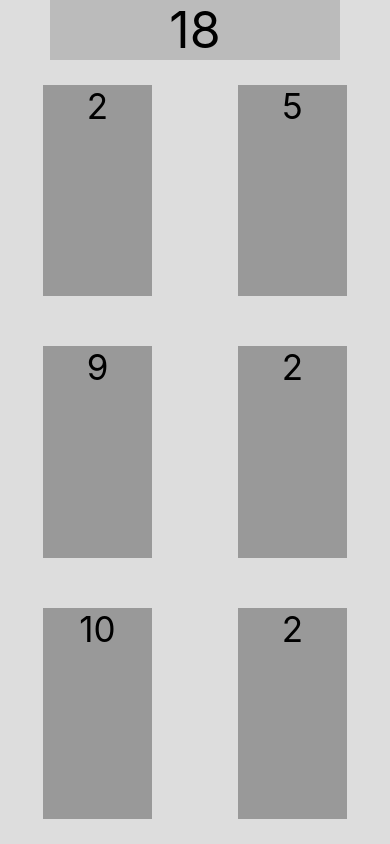
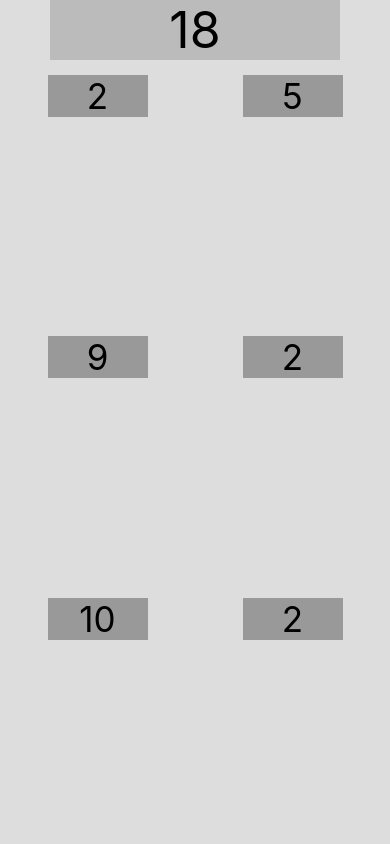
Before and after one commit to bayuik/TargetSum, a React Native app: screen / in a window 390 px wide. Built offline with nearby package versions, Linux system fonts and the light colour scheme.

Commit message:
using TouchableOpacity for press events

```diff
--- a/src/components/Game.js
+++ b/src/components/Game.js
@@ -1,5 +1,6 @@
 import React from 'react';
 import PropTypes from 'prop-types';
+import RandomNumber from './RandomNumber';
 import {
     View,
     StyleSheet,
@@ -22,7 +23,7 @@ class Game extends React.Component {
                 <Text style={styles.target}>{this.target}</Text>
                 <View style={styles.randomContainer}>
                     {this.randomNumbers.map((randomNumber, index) =>
-                        <Text style={styles.random} key={index}>{randomNumber}</Text>
+                    <RandomNumber key={index} number={randomNumber} />
                     )}
                 </View>
             </View>
@@ -47,14 +48,6 @@ const styles = StyleSheet.create({
         flexWrap: 'wrap',
         justifyContent: 'space-around',
     },
-    random: {
-        backgroundColor: '#999',
-        width: "28%",
-        marginHorizontal: 15,
-        marginVertical: 25,
-        fontSize: 35,
-        textAlign: 'center'
-    }
 })
 
 export default Game;
--- /dev/null
+++ b/src/components/RandomNumber.js
@@ -0,0 +1,37 @@
+import React from 'react';
+import PropTypes from 'prop-types';
+import {
+    StyleSheet,
+    Text,
+    TouchableOpacity
+} from 'react-native';
+
+class RandomNumber extends React.Component{
+    static propsTpes = {
+        number: PropTypes.number.isRequired,
+    };
+
+    handlePress = () => {
+        console.log(this.props.number)
+    }
+    render(){
+        return(
+            <TouchableOpacity onPress={this.handlePress}>
+                <Text style={styles.random}>{this.props.number}</Text>
+            </TouchableOpacity>
+        )
+    }
+}
+
+const styles = StyleSheet.create({
+    random: {
+        backgroundColor: '#999',
+        width: 100,
+        marginHorizontal: 25,
+        marginVertical: 15,
+        fontSize: 35,
+        textAlign: 'center'
+    }
+});
+
+export default RandomNumber;
```
